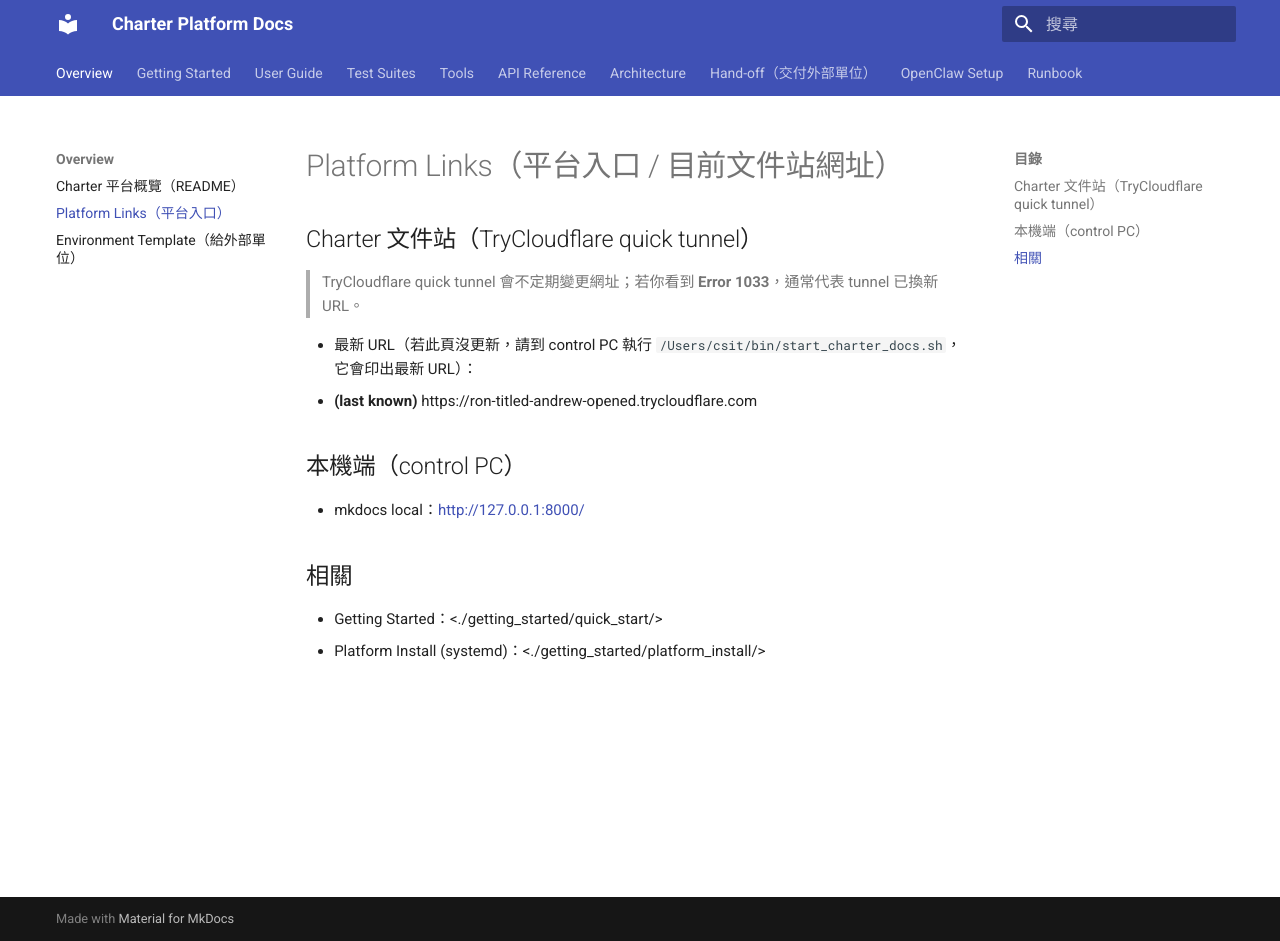
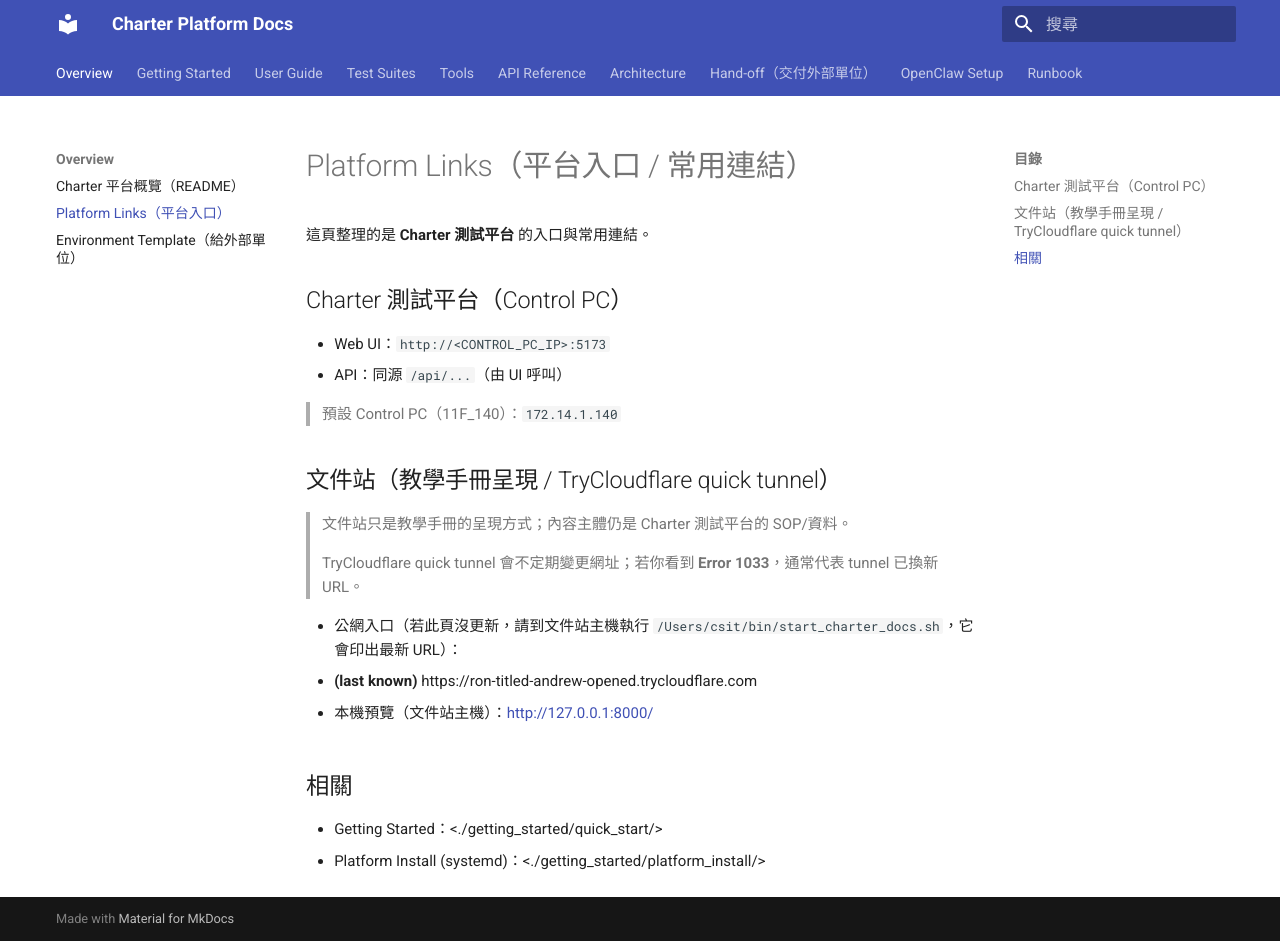
Before and after one commit to askeywifisit-ui/charter_project, an MkDocs documentation site: the page built from docs/charter_site/docs/platform_links.md, in a window 1280 px wide and 941 px high. Built offline with MkDocs 1.6.1 and Material for MkDocs 9.7.7, drawn with Linux system fonts in a browser that asks for light colours; comment, search, counter and statistics services are not loaded.

Commit message:
docs: reframe Platform Links as Charter platform entrypoints (docs site as handbook)

```diff
--- a/docs/charter_site/docs/platform_links.md
+++ b/docs/charter_site/docs/platform_links.md
@@ -1,15 +1,24 @@
-# Platform Links（平台入口 / 目前文件站網址）
+# Platform Links（平台入口 / 常用連結）
 
-## Charter 文件站（TryCloudflare quick tunnel）
+這頁整理的是 **Charter 測試平台** 的入口與常用連結。
 
+## Charter 測試平台（Control PC）
+
+- Web UI：`http://<CONTROL_PC_IP>:5173`
+- API：同源 `/api/...`（由 UI 呼叫）
+
+> 預設 Control PC（11F_140）：`172.14.1.140`
+
+## 文件站（教學手冊呈現 / TryCloudflare quick tunnel）
+
+> 文件站只是教學手冊的呈現方式；內容主體仍是 Charter 測試平台的 SOP/資料。
+>
 > TryCloudflare quick tunnel 會不定期變更網址；若你看到 **Error 1033**，通常代表 tunnel 已換新 URL。
 
-- 最新 URL（若此頁沒更新，請到 control PC 執行 `/Users/csit/bin/start_charter_docs.sh`，它會印出最新 URL）：
+- 公網入口（若此頁沒更新，請到文件站主機執行 `/Users/csit/bin/start_charter_docs.sh`，它會印出最新 URL）：
   - **(last known)** https://ron-titled-andrew-opened.trycloudflare.com
 
-## 本機端（control PC）
-
-- mkdocs local：<http://127.0.0.1:8000/>
+- 本機預覽（文件站主機）：<http://127.0.0.1:8000/>
 
 ## 相關
 
```
